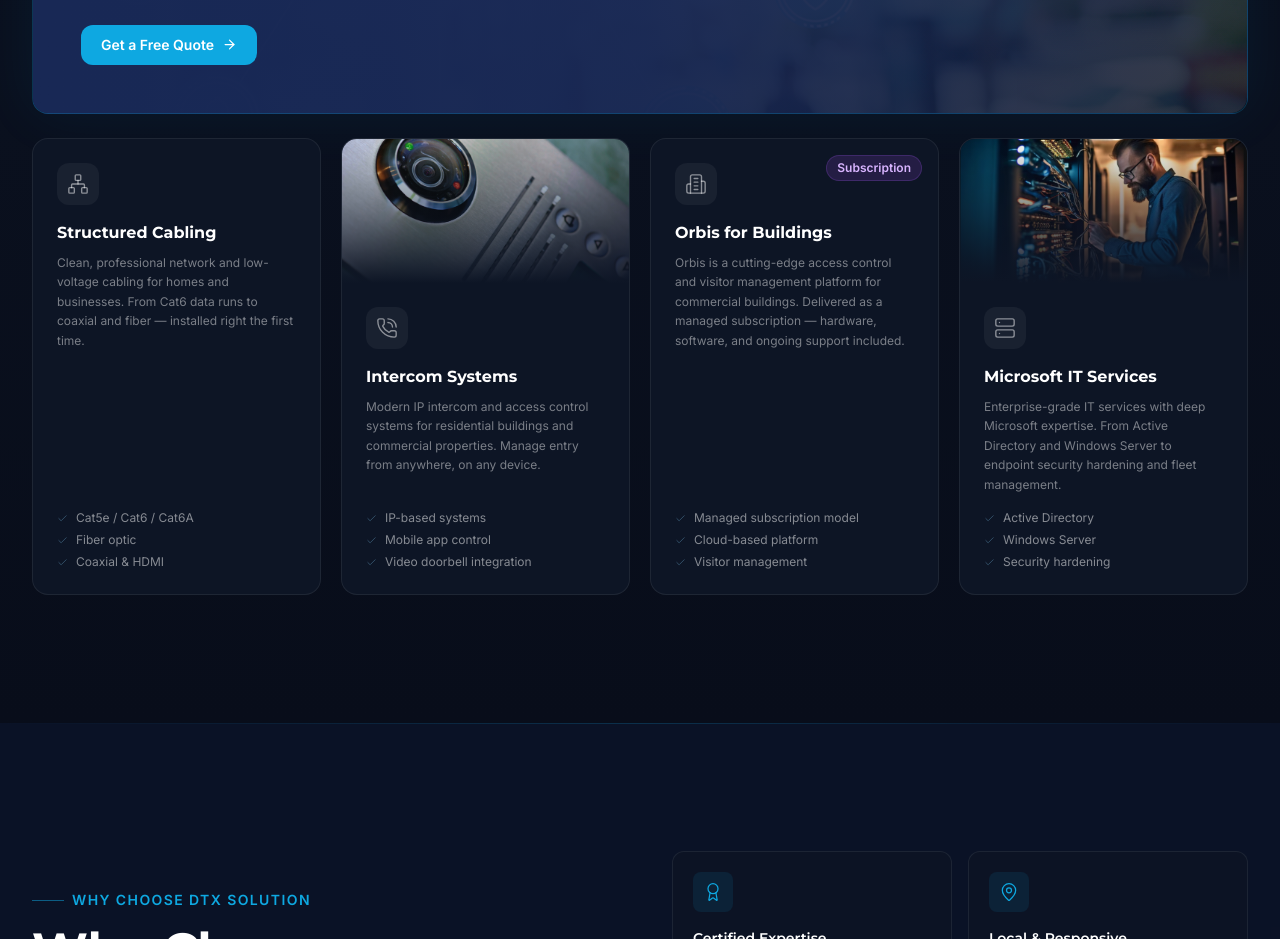
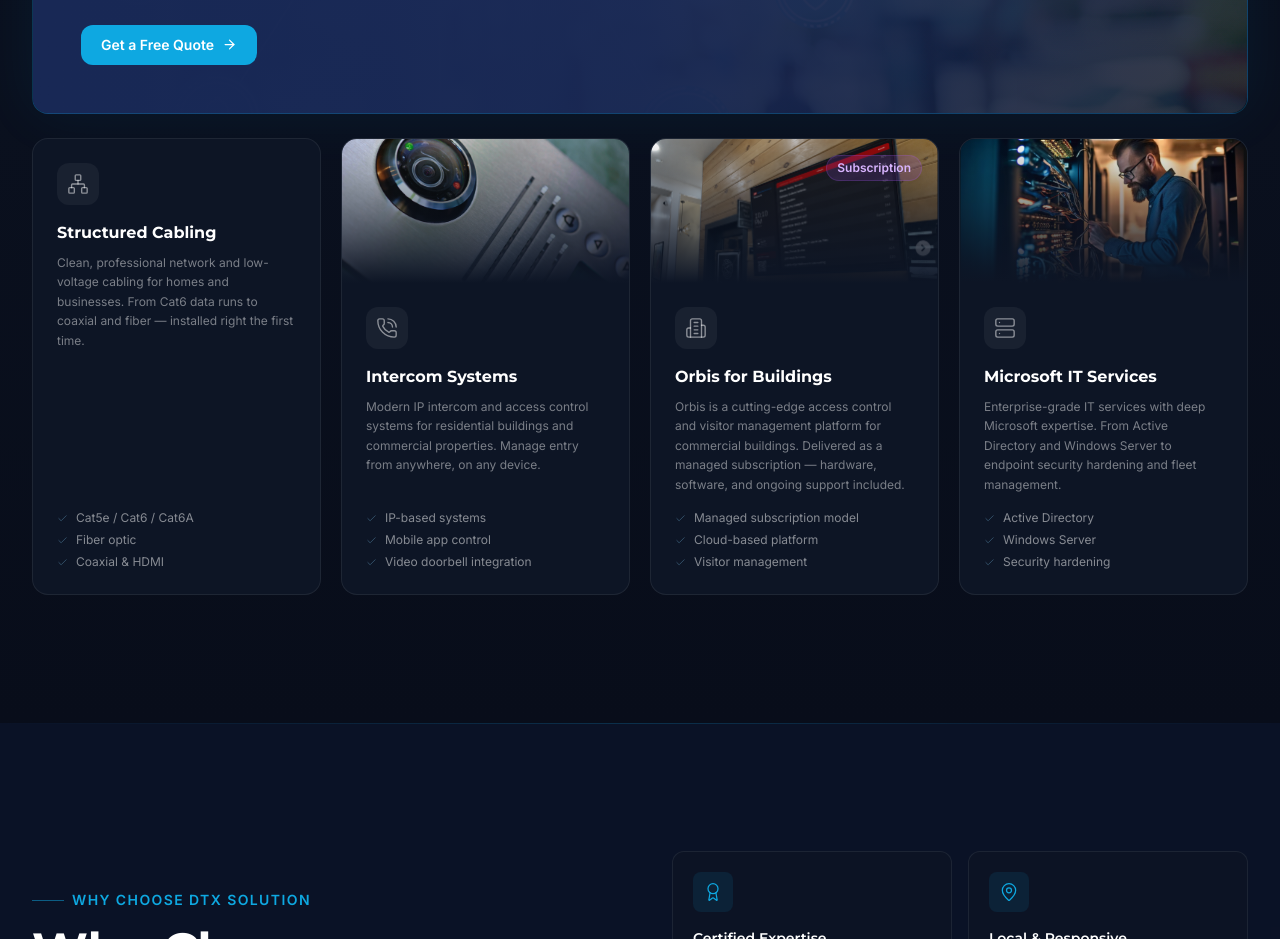
Before and after one commit to diegoaabreu/dtx-solution, a Next.js app: page /en in a window 1280 px wide. Shown: the part 1360-2299 px from the top of the page. Built offline with nearby package versions, Linux system fonts and the light colour scheme.

Commit message:
Add Orbis TV image to services card

```diff
--- a/src/components/Services.tsx
+++ b/src/components/Services.tsx
@@ -14,6 +14,7 @@ const iconMap: Record<string, React.ElementType> = {
 
 const cardImageMap: Record<string, string> = {
   intercom: "/Assets/Intercom.png",
+  orbis: "/Assets/tv_orbis.png",
   it: "/Assets/datacenter.png",
 };
 
```
Also changed, not shown: public/Assets/tv_orbis.png (added).
